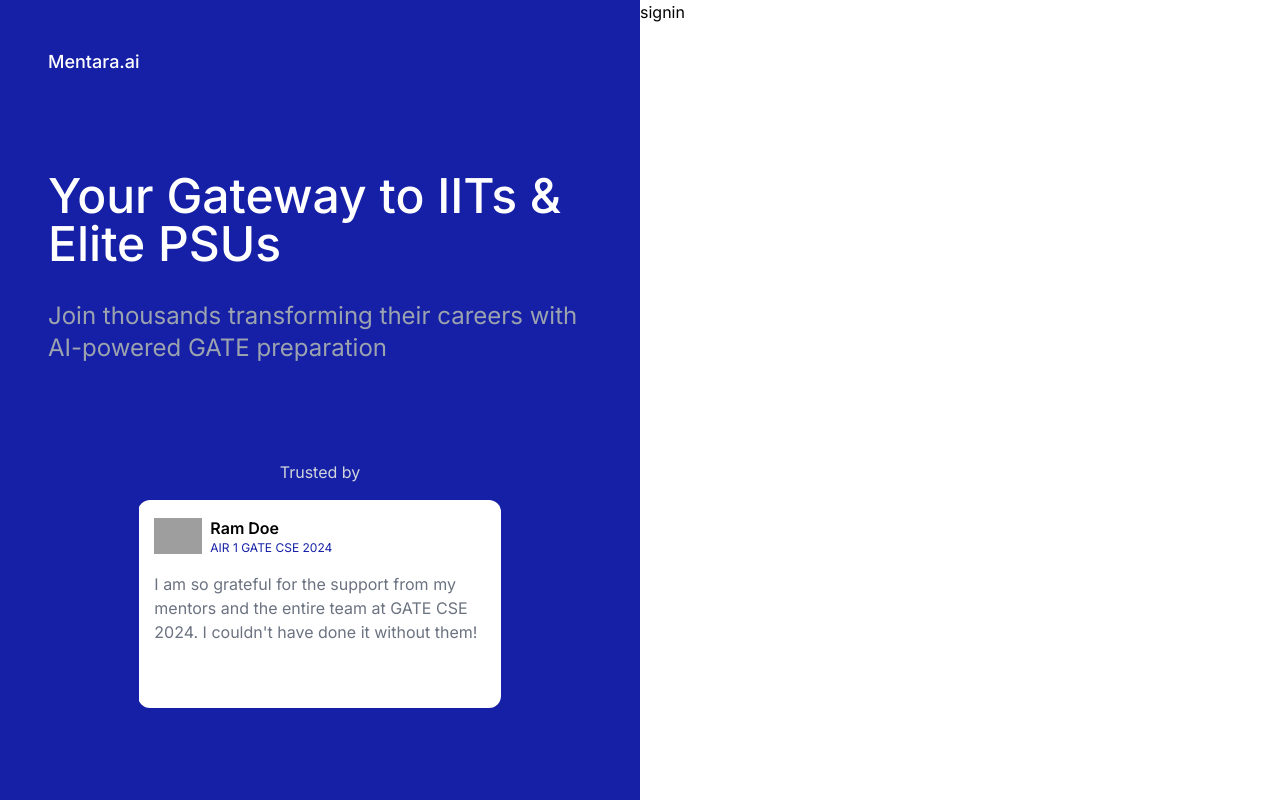
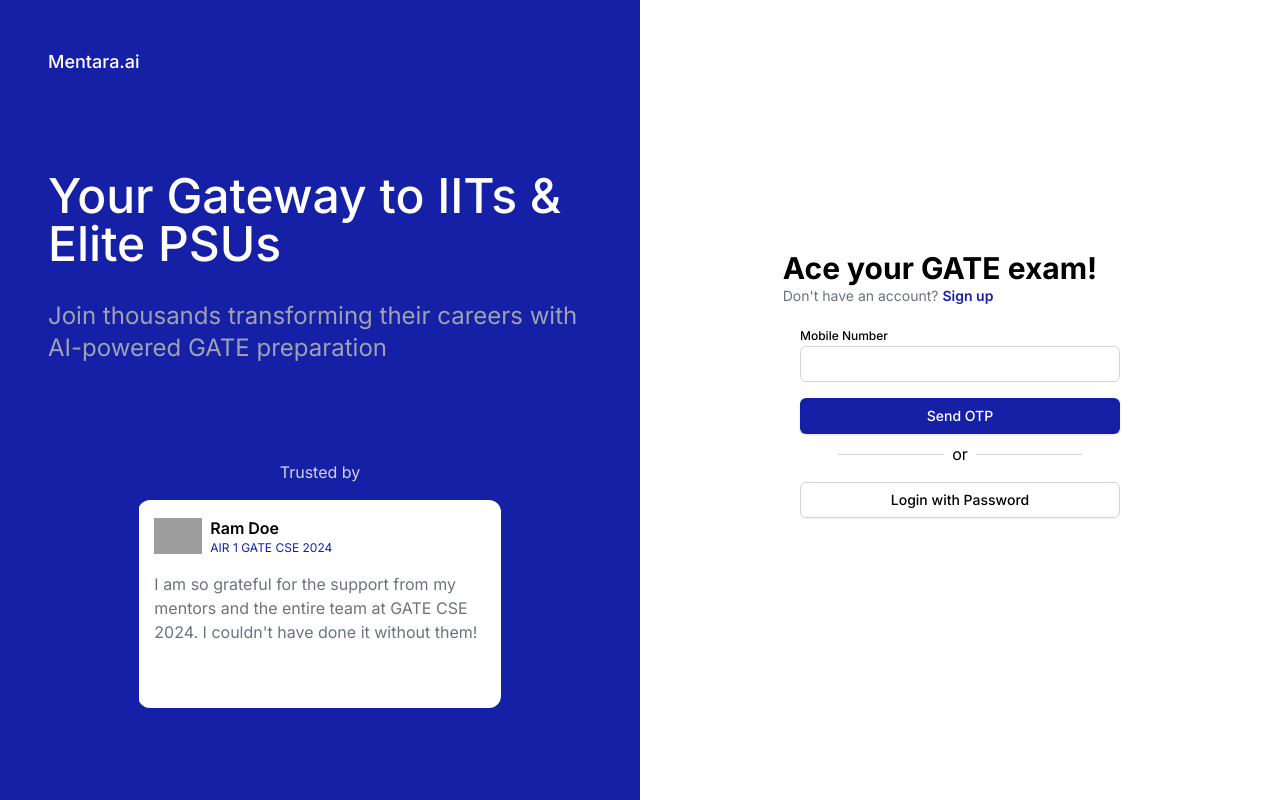
Before and after one commit to Chirag2203/gate-frontend-landing-page, a React (Vite) app: page /signin in a window 1280 px wide. Built offline with nearby package versions, Linux system fonts and the light colour scheme; grey boxes are pictures that could not be loaded.

Commit message:
sign in component added

```diff
--- a/src/components/pages/auth/OTPcomponent.tsx
+++ b/src/components/pages/auth/OTPcomponent.tsx
@@ -6,7 +6,6 @@
   DialogTitle,
   DialogTrigger,
 } from "@/components/ui/dialog";
-import { FaWhatsapp } from "react-icons/fa";
 
 import { zodResolver } from "@hookform/resolvers/zod";
 import { useForm } from "react-hook-form";
--- a/src/components/pages/auth/Signin.tsx
+++ b/src/components/pages/auth/Signin.tsx
@@ -1,13 +1,146 @@
-import AuthWrapper from "@/components/shared/wrappers/AuthWrapper"
+import AuthWrapper from "@/components/shared/wrappers/AuthWrapper";
+import { Input } from "@/components/ui/input";
+import { Label } from "@/components/ui/label";
+import { useState } from "react";
+import { Link } from "react-router-dom";
+import OTPcomponent from "./OTPcomponent";
+import { Separator } from "@/components/ui/separator";
+import { Button } from "@/components/ui/button";
+const Signin = () => {
+  const [signupData, setSignupData] = useState({
+    name: "",
+    mobileNumber: "",
+    password: "",
+  });
+  const [signupVerify, setSignupVerify] = useState({
+    error: false,
+    message: "",
+    otp: "",
+    confirmedPassword: "",
+  });
+  const [loginWithPassword, setLoginWithPassword] = useState(false);
 
-const Signin = () => {
+  const handleErrors = () => {
+    if (signupData.name === "") {
+      setSignupVerify({
+        ...signupVerify,
+        error: true,
+        message: "Name is required",
+      });
+      return false;
+    } else if (signupData.mobileNumber === "") {
+      setSignupVerify({
+        ...signupVerify,
+        error: true,
+        message: "Mobile number is required",
+      });
+      return false;
+    } else if (signupData.password === "") {
+      setSignupVerify({
+        ...signupVerify,
+        error: true,
+        message: "Password is required",
+      });
+      return false;
+    }
+  };
+
+  const handleLoginWithPassword = () => {
+    if (loginWithPassword) {
+      // login with password
+    } else {
+      setLoginWithPassword(true);
+    }
+  };
+
+  const handleVerifyMobile = () => {
+    handleErrors();
+    // verify mobile number
+  };
+
   return (
     <AuthWrapper>
-        <div>
-      signin
-    </div>
+      <div className="w-full flex items-center justify-center flex-col min-h-screen pb-8">
+        <div className="mr-10 flex-col flex items-start mb-4">
+          <p className="font-bold text-3xl">Ace your GATE exam!</p>
+          <p className="text-sm text-gray-500">
+            Don't have an account?{" "}
+            <Link
+              to={"/signin"}
+              className="font-semibold hover:underline text-primary"
+            >
+              Sign up
+            </Link>
+          </p>
+        </div>
+
+        <div className="w-1/2">
+          <Label className="mt-4">Mobile Number</Label>
+          <Input
+            // placeholder="Enter your mobile number"
+            value={signupData.mobileNumber}
+            onChange={(e) =>
+              setSignupData({ ...signupData, mobileNumber: e.target.value })
+            }
+          />
+        </div>
+
+        <div className="w-1/2 flex flex-col items-center">
+          {!loginWithPassword && (
+            <>
+              <OTPcomponent
+                handleVerify={handleVerifyMobile}
+                title="Send OTP"
+              />
+              <div className="flex items-center w-full justify-center gap-2 mt-2">
+                <Separator className="w-1/3" />
+                <p className="text-center">or</p>
+                <Separator className="w-1/3" />
+              </div>
+              <Button
+                className="w-full mt-4"
+                variant={"outline"}
+                onClick={handleLoginWithPassword}
+              >
+                {loginWithPassword ? "Login" : "Login with Password"}
+              </Button>
+            </>
+          )}
+          {loginWithPassword && (
+            <>
+              <div className="w-full">
+                <Label className="mt-4">Password</Label>
+                <Input
+                  // placeholder="Enter your password"
+                  value={signupData.password}
+                  onChange={(e) =>
+                    setSignupData({ ...signupData, password: e.target.value })
+                  }
+                />
+              </div>
+              <Button className="w-full mt-4" onClick={handleLoginWithPassword}>
+                {loginWithPassword ? "Login" : "Login with Password"}
+              </Button>
+              <div className="flex items-center w-full justify-center gap-2 mt-2">
+                <Separator className="w-1/3" />
+                <p className="text-center">or</p>
+                <Separator className="w-1/3" />
+              </div>
+              <Button
+                className="w-full mt-4"
+                variant={"outline"}
+                onClick={() => {
+                  setLoginWithPassword(false);
+                }}
+              >
+                {!loginWithPassword ? "Login" : "Login with OTP"}
+              </Button>
+            </>
+          )}
+        </div>
+      </div>
     </AuthWrapper>
-  )
-}
+  );
+};
 
-export default Signin
+export default Signin;
--- a/src/components/ui/button.tsx
+++ b/src/components/ui/button.tsx
@@ -14,7 +14,7 @@
         destructive:
           "bg-destructive text-destructive-foreground shadow-sm hover:bg-destructive/90",
         outline:
-          "border border-input bg-background shadow-sm  hover:text-accent",
+          "border border-input bg-background shadow-sm  hover:text-primary",
         secondary:
           "bg-secondary text-secondary-foreground shadow-sm hover:bg-secondary/80",
         ghost: "hover:bg-accent hover:text-white",
```
